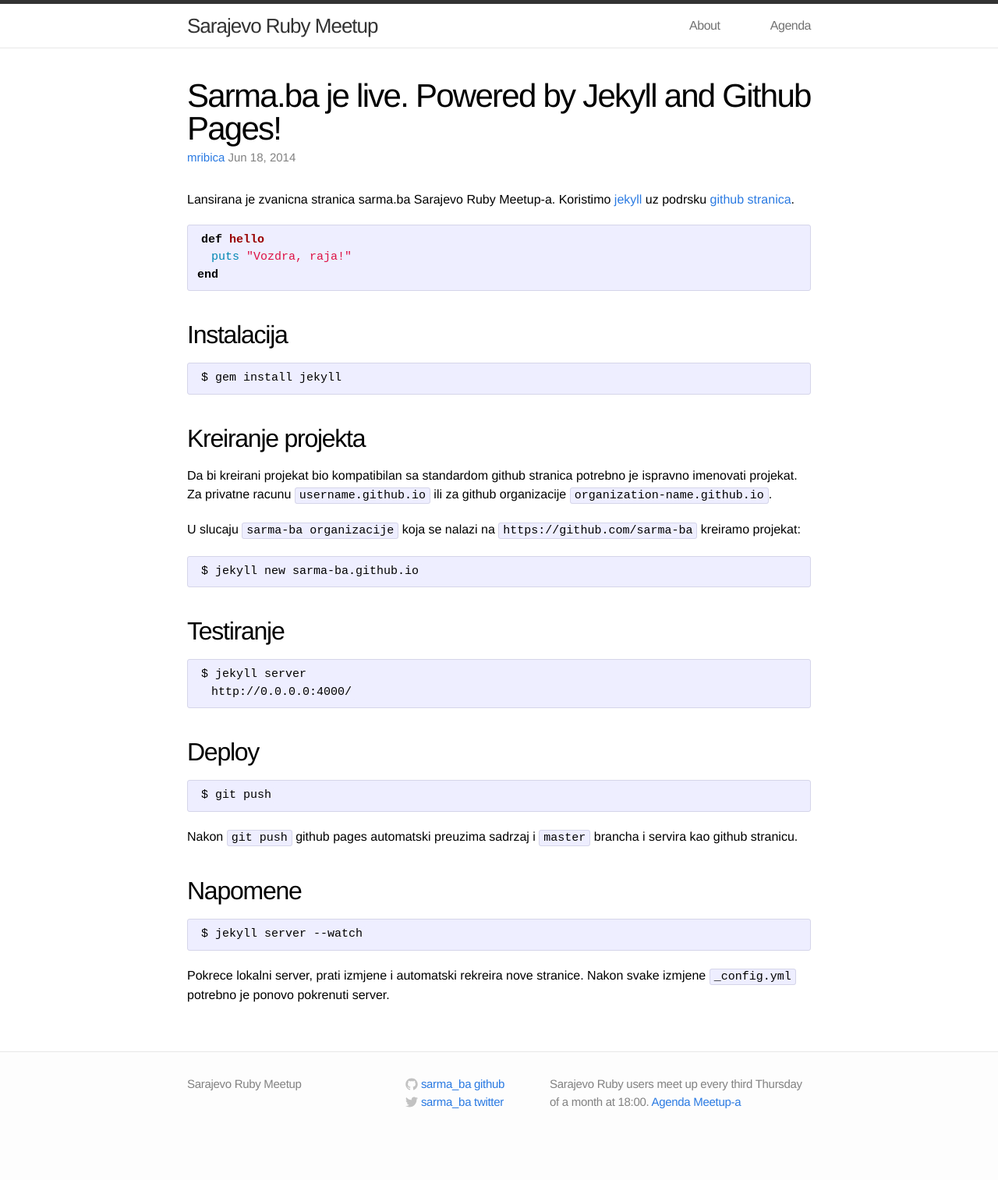
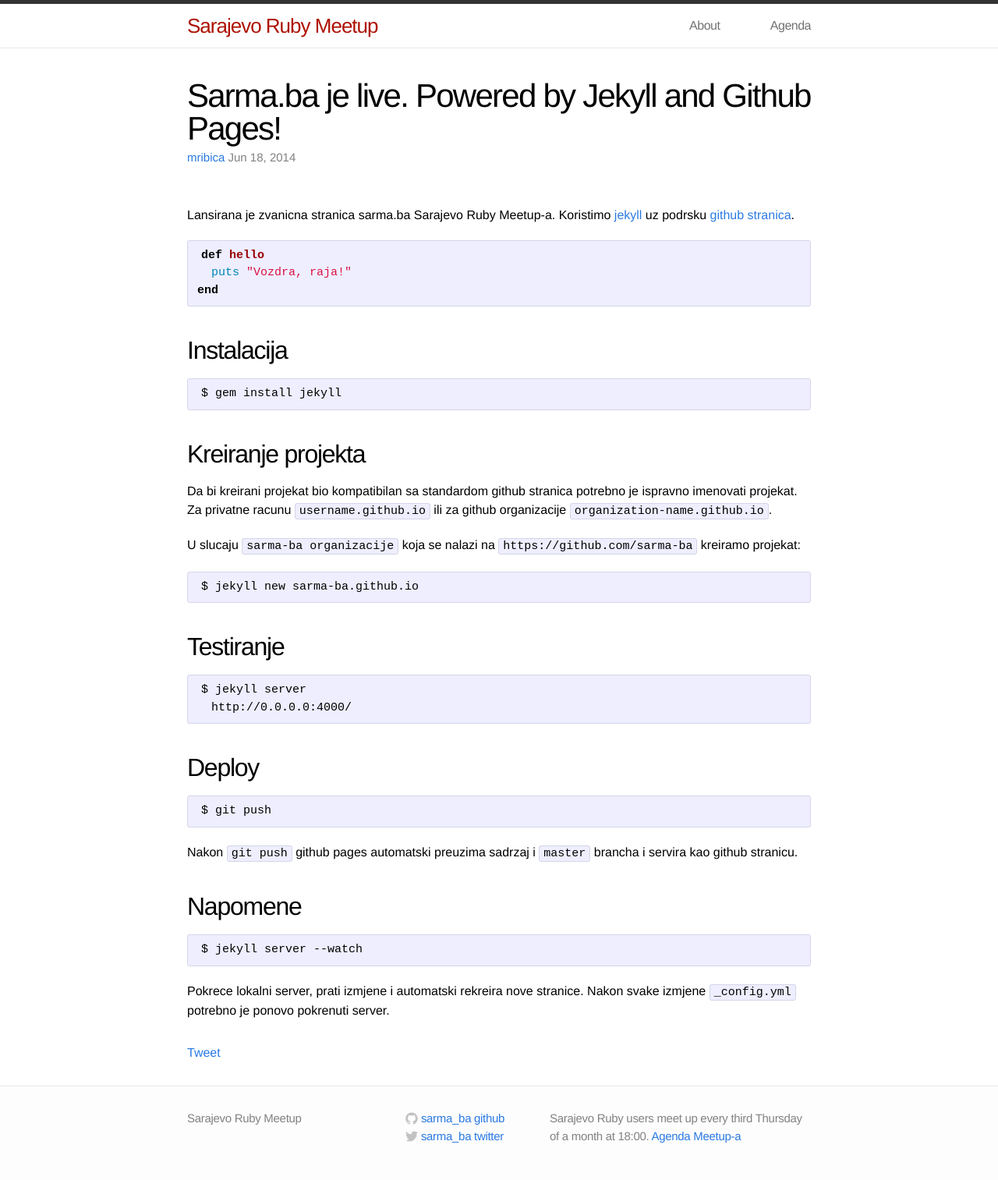
Before and after one commit to sarma-ba/sarma-ba.github.io, a Jekyll site: the page built from _posts/2014-06-18-sarma-ba-powered-by-jekyll.markdown, in a window 1280 px wide. Shown: the whole page at 78% size. Built offline with Jekyll 4.4.1, drawn with Linux system fonts in a browser that asks for light colours; comment, search, counter and statistics services are not loaded; before the commit the page ends 1469 px from its top, so only the background shows below that.

Commit message:
Add twitter share

```diff
--- a/_layouts/post.html
+++ b/_layouts/post.html
@@ -5,11 +5,11 @@
 
   <header class="post-header">
     <h1>{{ page.title }}</h1>
-    <p class="meta">
+    <div class="meta">
       {% if page.author %} <a href="{{ page.author-link }}" target="_blank"> {{ page.author }} </a> {% endif %}
       {{ page.date | date: "%b %-d, %Y" }}
       {% if page.meta %} • {{ page.meta }}{% endif %}
-    </p>
+    </div>
   </header>
 
   <article class="post-content">
@@ -17,3 +17,7 @@
   </article>
 
 </div>
+
+<a href="https://twitter.com/share" class="twitter-share-button" data-via="{{ site.username }}">Tweet</a>
+<!-- Put this just before the closing body tag -->
+<script>!function(d,s,id){var js,fjs=d.getElementsByTagName(s)[0];if(!d.getElementById(id)){js=d.createElement(s);js.id=id;js.src="//platform.twitter.com/widgets.js";fjs.parentNode.insertBefore(js,fjs);}}(document,"script","twitter-wjs");</script>
--- a/css/main.css
+++ b/css/main.css
@@ -51,7 +51,7 @@
 .site-title:hover,
 .site-title:visited {
   display: block;
-  color: #333;
+  color: #ad1100;
   font-size: 26px;
   letter-spacing: -1px;
   float: left;
@@ -166,7 +166,7 @@
 /* Post styles */
 /* ----------------------------------------------------------*/
 
-.post-header { margin: 10px 0 30px; }
+.post-header { margin: 10px 0 50px; }
 
 .post-header h1 {
   font-size: 42px;
```
